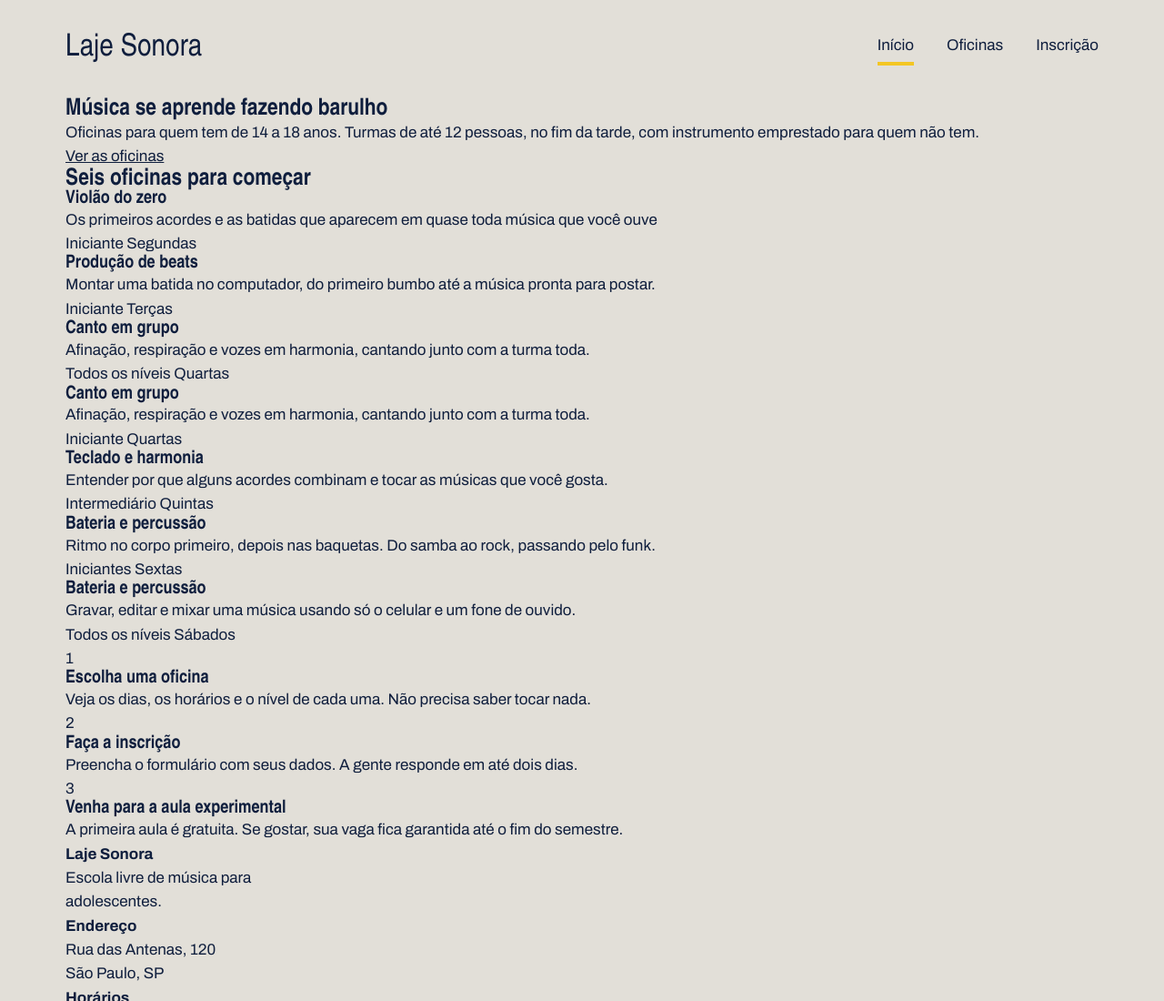
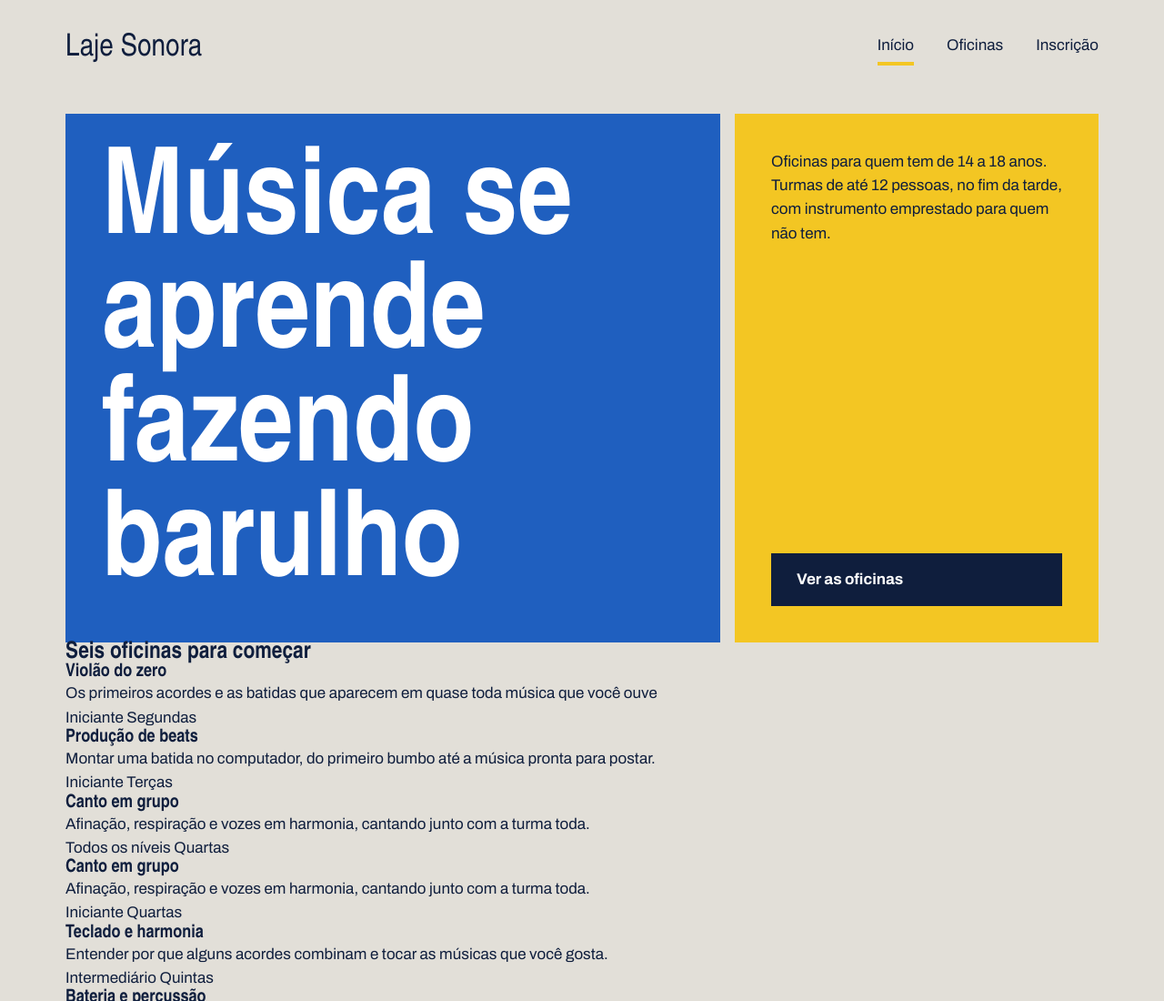
Before and after one commit to leonardosantana0107/laje_sonora, a plain HTML site: page index.html in a window 1280 px wide. Shown: the top 1100 px of the page at 91% size. Drawn offline with Linux system fonts and the light colour scheme; a web font is replaced by a local one.

Commit message:
Cartazes do topo

```diff
--- a/index.css
+++ b/index.css
@@ -75,3 +75,60 @@ h1, h2, h3{
 .menu a.atual{
     border-bottom-color: var(--fita);
 }
+
+.cartazes{
+    margin-top: 16px;
+    display: flex;
+    gap: 16px;
+}
+
+.cartaz{
+    padding: 40px;
+}
+
+.cartaz-principal{
+    background-color: var(--caixa-dagua);
+    color: var(--branco);
+    flex: 2;
+
+    h1{
+        font-size: 132px;
+        max-width: 9ch;
+    }
+}
+
+.cartaz-lateral{
+    background-color: var(--fita);
+    flex: 1;
+    display: flex;
+    flex-direction: column;
+
+    justify-content: space-between;
+    gap: 32px;
+    align-items: flex-start
+
+    p{
+        font-size: 22px;
+        font-weight: 600;
+        line-height: 1.3;
+    }
+}
+
+
+.botao{
+    background-color: var(--tinta);
+    color: var(--branco);
+    font-weight: 700;
+    text-decoration: none;
+    padding-block: 16px;
+    padding-inline: 28px;
+    border: none;
+    font-family: var(--fonte-texto);
+    font-size: 17px;
+    cursor: pointer;
+
+}
+
+.botao:hover{
+    background: var(--caixa-dagua);
+}
```
